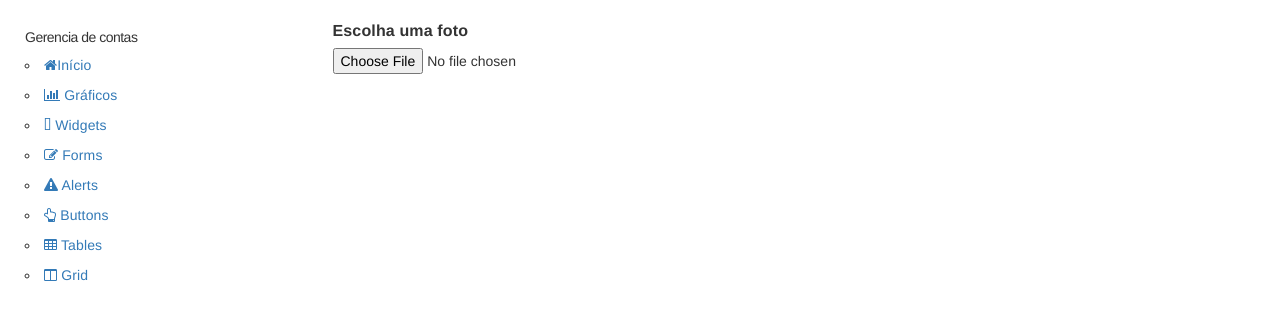
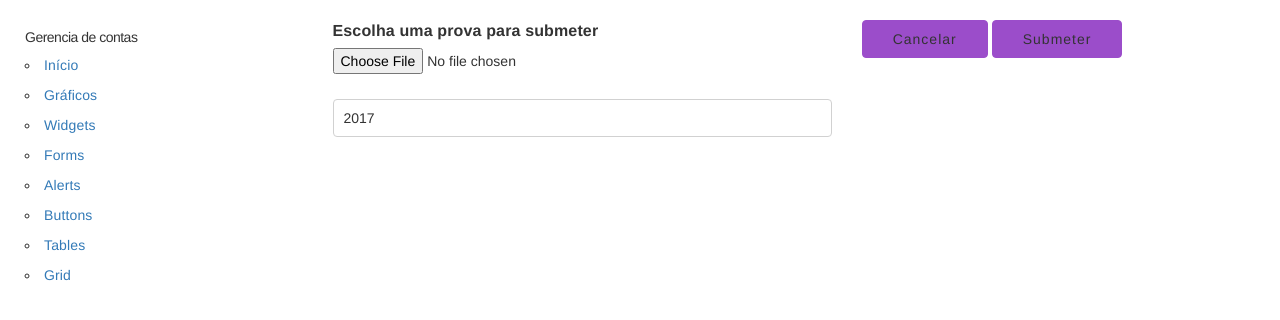
Before and after one commit to dlexPildas/simulados-do-enem, a PHP site: page /tela-gerenciar-conta-usuario.php in a window 1280 px wide. Shown: the part 165-485 px from the top of the page. Run offline with PHP 8.4, Linux system fonts and the light colour scheme; some libraries are stand-ins or nearby versions.

Commit message:
atualização de páginas

```diff
--- a/navbar-adm.html
+++ b/navbar-adm.html
@@ -54,7 +54,7 @@
             <div id="dados-da-barra">
                 <ul class="nav navbar-nav">
                     <li class="active">
-                        <a href="#">Submeter Questões
+                        <a href="tela-cadastrar-questao-oficial.php">Submeter Questões
                             <span class="sr-only">(current)</span>
                         </a>
                     </li>
@@ -62,10 +62,10 @@
                         <a href="#">Feedbacks</a>
                     </li>
                     <li>
-                        <a href="#">Logs do Sistema</a>
+                        <a href="logs-do-sistema.php">Logs do Sistema</a>
                     </li>
                     <li>
-                        <a href="#">Ajuda</a>
+                        <a href="tela-de-ajuda.php">Ajuda</a>
                     </li>
                 </ul>
 
--- a/tela-cadastrar-questao-oficial.php
+++ b/tela-cadastrar-questao-oficial.php
@@ -2,12 +2,11 @@
 <html lang="PT-BR">
 <head>
 	<meta charset="UTF-8">
-	<title>Document</title>
+	<title>Cadastrar questão oficial</title>
 </head>
 <body>
 	<?php
 	include('navbar-adm.html');
 	?>
-
 </body>
 </html>
--- a/tela-gerenciar-conta-usuario.php
+++ b/tela-gerenciar-conta-usuario.php
@@ -11,11 +11,11 @@
     <link rel="stylesheet" type="javascript/js" href="_js/bootstrap.js">
     <link rel="stylesheet" href="_css/font-awesome.min.css">
 
-	<!-- CSS Reset -->
-	<link rel="stylesheet" href="_css/normalize.css">
+    <!-- CSS Reset -->
+    <link rel="stylesheet" href="_css/normalize.css">
 
-	<!-- Milligram CSS minified -->
-	<link rel="stylesheet" href="_css/milligram.min.css">
+    <!-- Milligram CSS minified -->
+    <link rel="stylesheet" href="_css/milligram.min.css">
 
 </head>
 
@@ -23,37 +23,55 @@
 
     <div class="navbar">
         <?php
-
             include('navbar-adm.html');
         ?>
     </div>
     <div class="container-fluid">
-
         <div class="row grid-responsive">
             <div class="col-sm-3 col-md-3 col-lg-3 ">
-
                 <div id="sidebar" class="column">
                     <h5>Gerencia de contas</h5>
                     <ul>
-                        <li><a href="#"><em class="fa fa-home"></em>Início</a></li>
-                        <li><a href="#charts"><em class="fa fa-bar-chart"></em> Gráficos</a></li>
-                        <li><a href="#widgets"><em class="fa fa fa-clone"></em> Widgets</a></li>
-                        <li><a href="#forms"><em class="fa fa-pencil-square-o"></em> Forms</a></li>
-                        <li><a href="#alerts"><em class="fa fa-warning"></em> Alerts</a></li>
-                        <li><a href="#buttons"><em class="fa fa-hand-o-up"></em> Buttons</a></li>
-                        <li><a href="#tables"><em class="fa fa-table"></em> Tables</a></li>
-                        <li><a href="#grid"><em class="fa fa-columns"></em> Grid</a></li>
+                        <li>
+                            <a href="#">Início</a>
+                        </li>
+                        <li>
+                            <a href="#charts"> Gráficos</a>
+                        </li>
+                        <li>
+                            <a href="#widgets"> Widgets</a>
+                        </li>
+                        <li>
+                            <a href="#forms"> Forms</a>
+                        </li>
+                        <li>
+                            <a href="#alerts"> Alerts</a>
+                        </li>
+                        <li>
+                            <a href="#buttons">Buttons</a>
+                        </li>
+                        <li>
+                            <a href="#tables"> Tables</a>
+                        </li>
+                        <li>
+                            <a href="#grid"> Grid</a>
+                        </li>
                     </ul>
-                 </div>
+                </div>
+            </div>
 
-            </div>
-            <div class="col-sm-9 col-md-9 col-lg-9">
+            <div class="col-sm-5 col-md-5 col-lg-5">
                 <form>
                     <div class="form-group">
-                        <label for="exampleFormControlFile1">Escolha uma foto</label>
+                        <label for="exampleFormControlFile1">Escolha uma prova para submeter</label>
                         <input type="file" class="form-control-file" id="exampleFormControlFile1">
                     </div>
                 </form>
+                <input type="number" name="points" min="1995" max="2017" step="1" value="2017">
+            </div>
+            <div class="col-sm-4 col-md-4 col-lg-4">
+                <button type="submit">Cancelar</button>
+                <button type="submit">Submeter</button>
             </div>
 
         </div>
```
Also changed, not shown: gerencia-de-conta.php (+16 -29 lines), tela-de-ajuda.html (deleted), tela-de-ajuda.php (added).
